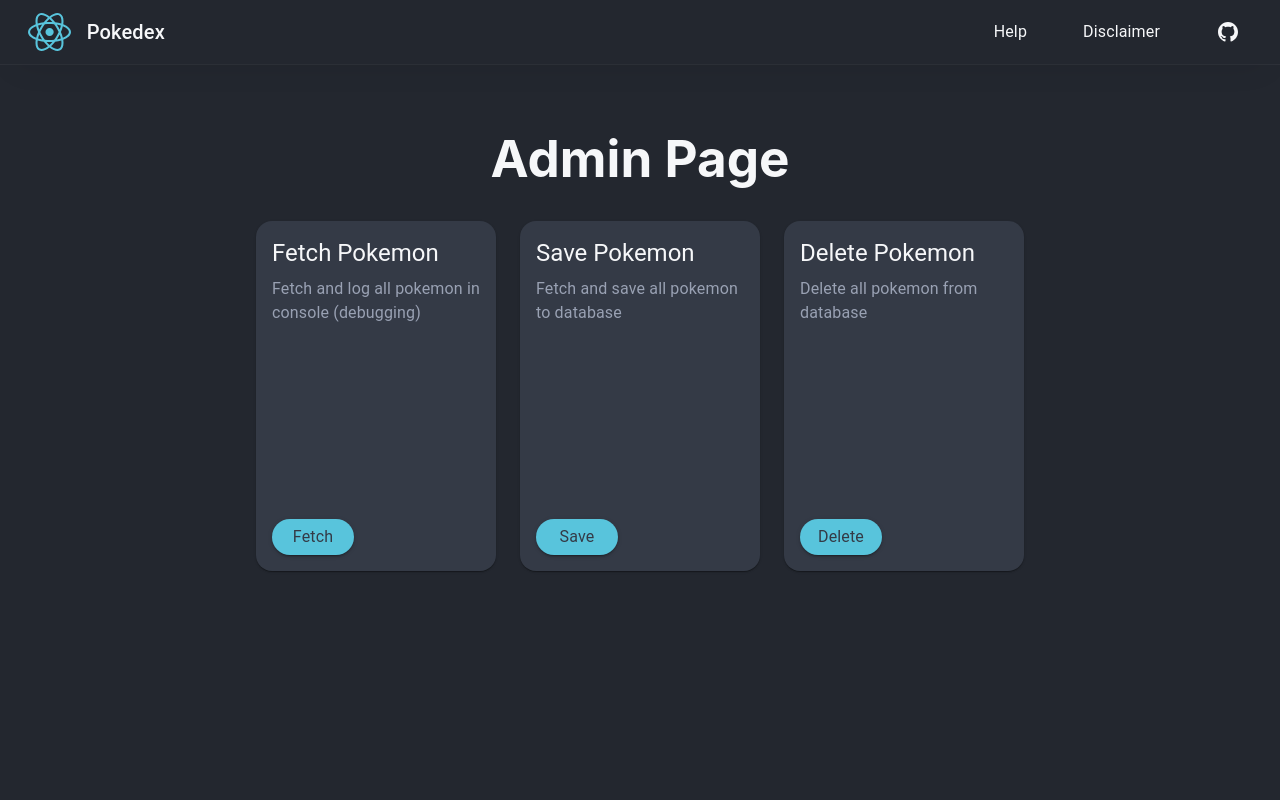
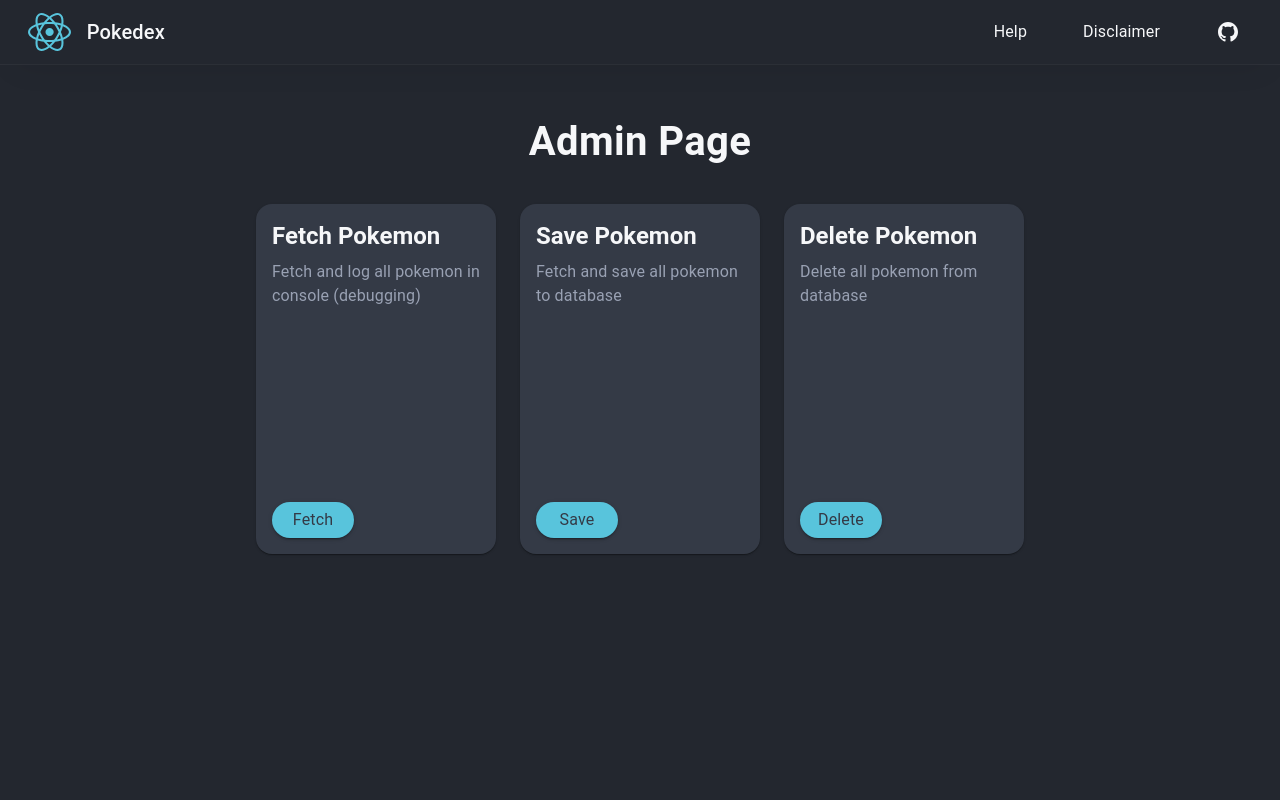
Before and after one commit to Colton-Bassett/reactpokedex, a React (Vite) app: page /admin in a window 1280 px wide. Shown: the top 800 px of the page. Built offline with nearby package versions, Linux system fonts and the light colour scheme.

Commit message:
Fixed pokemon page and admin

```diff
--- a/src/pages/admin.module.css
+++ b/src/pages/admin.module.css
@@ -6,6 +6,12 @@
   /* width: calc(100vw - 4rem); */
   max-width: 56rem;
   width: 100%;
+}
+
+.title {
+  font-size: 2.5rem !important;
+  font-weight: 600 !important;
+  margin: 1rem 0 2rem 0 !important;
 }
 
 .adminCardContainer {
--- a/src/pages/admin.tsx
+++ b/src/pages/admin.tsx
@@ -20,7 +20,7 @@ export default function Admin() {
     <>
       {/* <pre>{JSON.stringify(response, null, 2)}</pre> */}
       <Box className={styles.adminContainer}>
-        <h1>Admin Page</h1>
+        <Typography className={styles.title}>Admin Page</Typography>
         <Grid2
           container
           gap={3}
@@ -66,7 +66,10 @@ function AdminCard({
       className={styles.adminCard}
     >
       <CardContent>
-        <Typography variant="h5" sx={{ marginBottom: "0.5rem" }}>
+        <Typography
+          variant="h5"
+          sx={{ marginBottom: "0.5rem", fontWeight: "600" }}
+        >
           {title}
         </Typography>
         <Typography sx={{ color: "var(--text-secondary-color)" }}>
--- a/src/pages/home.module.css
+++ b/src/pages/home.module.css
@@ -22,7 +22,7 @@
   align-items: center;
 }
 
-/* DISCLAIMER */
+/* DISCLAIMER AND HELP */
 
 .disclaimer {
   display: flex;
@@ -76,3 +76,14 @@
 .paragraph {
   margin: 1rem 0 !important;
 }
+
+/* POKEMON PAGE */
+
+.pokemonPage {
+  display: flex;
+  flex-direction: column;
+  align-items: center;
+
+  width: 100%;
+  max-width: 56rem;
+}
--- a/src/pages/pokemon.tsx
+++ b/src/pages/pokemon.tsx
@@ -1,5 +1,8 @@
+import { Box, Typography } from "@mui/material";
 import PokemonCard from "../components/pokemonCard";
 import { useParams } from "react-router-dom";
+
+import styles from "./home.module.css";
 
 export default function Pokemon() {
   //   const response = use(
@@ -12,8 +15,10 @@ export default function Pokemon() {
   return (
     <>
       {/* <pre>{JSON.stringify(response, null, 2)}</pre> */}
-      <h1>Pokemon Page {pokemonId}</h1>
-      <PokemonCard id={pokemonId} name={pokemon.name} type={pokemon.type} />
+      <Box className={styles.pokemonPage}>
+        <Typography className={styles.title}>Pokemon Page</Typography>
+        <PokemonCard id={pokemonId} name={pokemon.name} type={pokemon.type} />
+      </Box>
     </>
   );
 }
```
